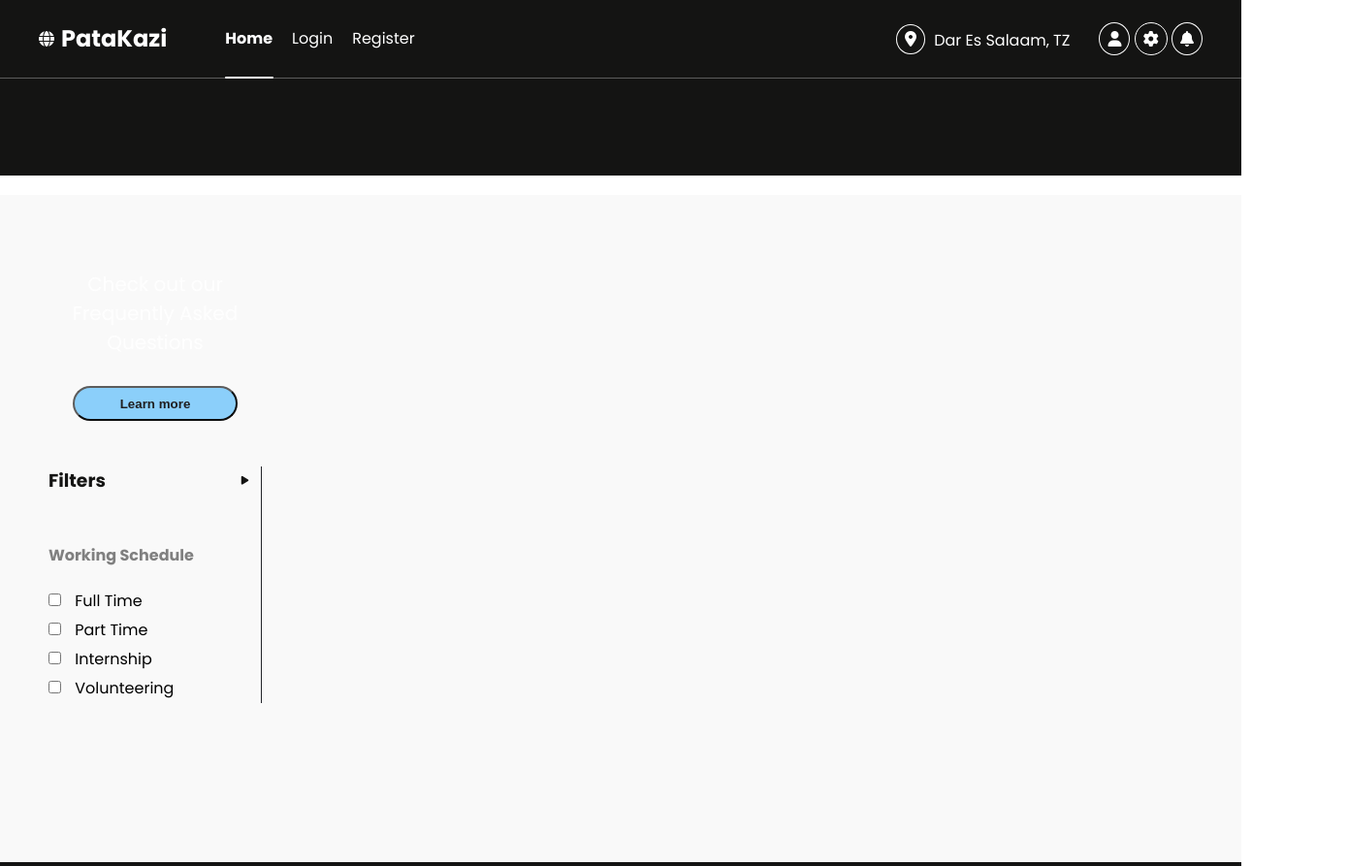
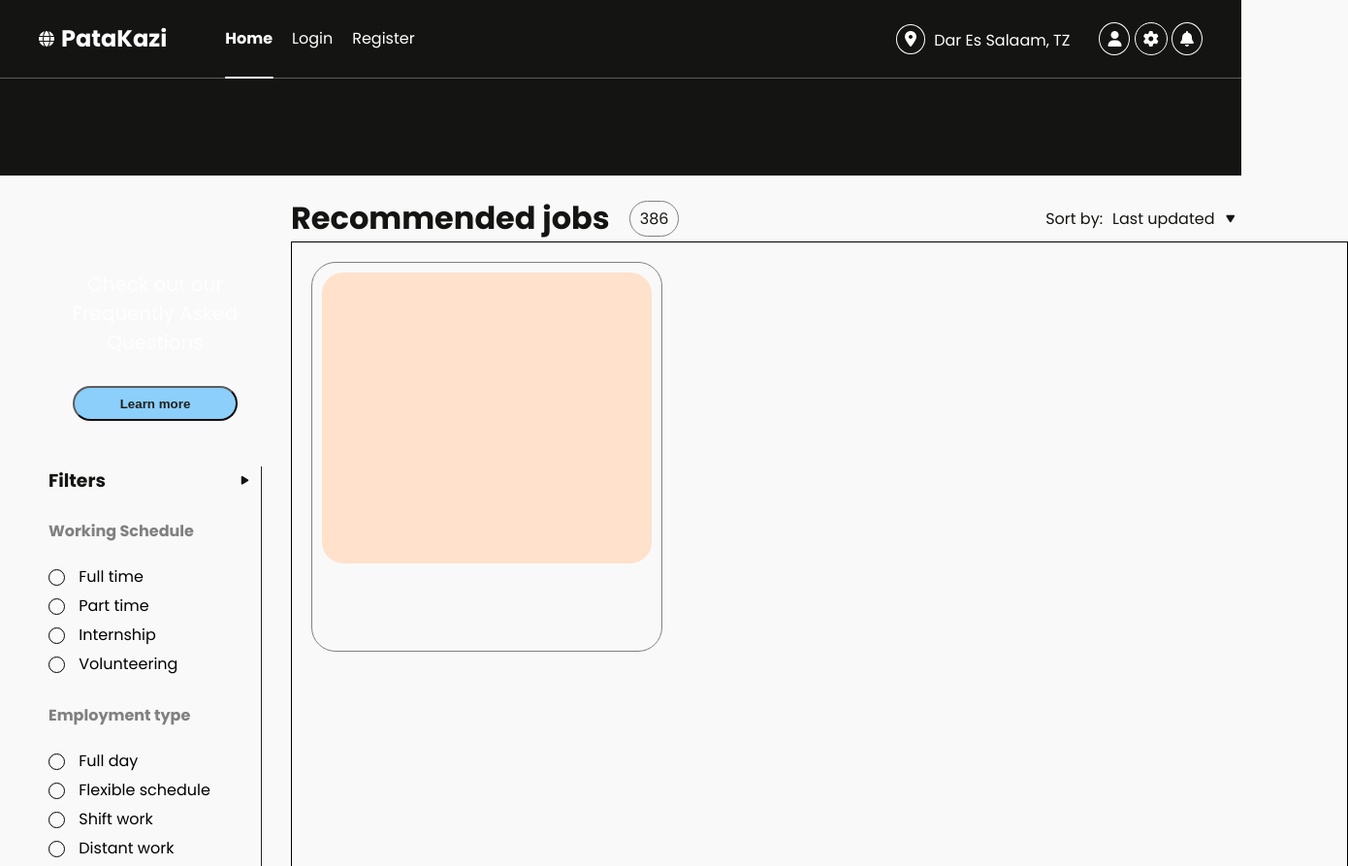
Before and after one commit to insypher/PataKazi, a plain HTML site: page index.html in a window 1280 px wide. Shown: the top 893 px of the page at 97% size, 1390 px wide, since content can reach past the window. Drawn offline with Linux system fonts and the light colour scheme.

Commit message:
filter done + added divs for cards

```diff
--- a/index.html
+++ b/index.html
@@ -53,27 +53,67 @@
           <div class="working-box">
             <h4>Working Schedule</h4>
             <div class="working-row">
-              <input type="checkbox" name="check" id="check">
-              <label for="check">Full Time</label>
+              <input type="checkbox" name="check" id="check" />
+              <label for="check">Full time</label>
             </div>
             <div class="working-row">
-              <input type="checkbox" name="check" id="check">
-              <label for="check">Part Time</label>
+              <input type="checkbox" name="check" id="check" />
+              <label for="check">Part time</label>
             </div>
             <div class="working-row">
-              <input type="checkbox" name="check" id="check">
+              <input type="checkbox" name="check" id="check" />
               <label for="check">Internship</label>
             </div>
 
             <div class="working-row">
-              <input type="checkbox" name="check" id="check">
+              <input type="checkbox" name="check" id="check" />
               <label for="check">Volunteering</label>
             </div>
+          </div>
+          <div class="working-box">
+            <h4>Employment type</h4>
+            <div class="working-row">
+              <input type="checkbox" name="check" id="check" />
+              <label for="check">Full day</label>
+            </div>
+            <div class="working-row">
+              <input type="checkbox" name="check" id="check" />
+              <label for="check">Flexible schedule</label>
+            </div>
+            <div class="working-row">
+              <input type="checkbox" name="check" id="check" />
+              <label for="check">Shift work</label>
+            </div>
+
+            <div class="working-row">
+              <input type="checkbox" name="check" id="check" />
+              <label for="check">Distant work</label>
             </div>
           </div>
         </div>
       </div>
-      <div class="right-main"></div>
+      <div class="right-main">
+        <div class="mainTitleFilter">
+          <div class="leftMainTitle">
+            <h1>Recommended jobs</h1>
+            <span id="jobNo">386</span>
+          </div>
+          <div class="rightMainTitle">
+            <span id="sortSpan">Sort by:</span>
+            <div class="SortFilter">
+              <span>Last updated</span>
+              <i class="fa-solid fa-play fa-rotate-90 fa-2xs"></i>
+            </div>
+          </div>
+        </div>
+        <div class="cardGroups">
+          <div class="cardOne">
+            <div class="cardColor"></div>
+          </div>
+          <div class="cardTwo"></div>
+          <div class="cardThree"></div>
+        </div>
+      </div>
     </div>
     <footer class="footer">
       <div class="container">
--- a/style.css
+++ b/style.css
@@ -11,6 +11,7 @@
 body {
   font-family: "Poppins", sans-serif;
   color: white;
+  background-color: var(--body-color);
 }
 
 a {
@@ -68,7 +69,7 @@ div.pataKazi {
   gap: 7px;
 }
 
-div h1 {
+nav div h1 {
   margin-right: 40px;
 }
 
@@ -101,14 +102,39 @@ div.right div.location i {
   padding: 6.5px 8px;
 }
 
+div.right-main div.mainTitleFilter {
+  margin-top: 20px;
+  margin-left: 30px;
+  display: flex;
+  color: #141413;
+  align-items: center;
+  justify-content: space-between;
+}
+
+div.right-main div.mainTitleFilter div.leftMainTitle {
+  display: flex;
+  align-items: center;
+}
+
+div.right-main div.mainTitleFilter div.rightMainTitle {
+}
+
+div.right-main div.mainTitleFilter #jobNo {
+  border: 1px solid grey;
+  padding: 5px 10px;
+  border-radius: 20px;
+  margin-left: 20px;
+}
+
 div.nav-2 {
   height: 100px;
   background-color: var(--background-color);
 }
 
 div.mainContent {
-  height: 86vh;
+  /* height: 86vh; */
   background-color: var(--body-color);
+  display: flex;
 }
 div.left-main {
   width: 220px;
@@ -159,6 +185,7 @@ div.left-main div.learn-box button.learn-button:hover {
 
 div.left-main div.full-filter {
   border-right: 1px solid #24262b;
+  height: 440px;
 }
 
 div.left-main div.full-filter div.filter-title {
@@ -168,10 +195,11 @@ div.left-main div.full-filter div.filter-title {
   gap: 140px;
   align-items: center;
 }
+
 .working-box h4 {
   color: gray;
   margin-bottom: 20px;
-  margin-top: 50px;
+  margin-top: 25px;
 }
 .working-row {
   line-height: 30px;
@@ -180,6 +208,70 @@ div.left-main div.full-filter div.filter-title {
 .working-row label {
   color: black;
   margin-left: 10px;
+}
+
+.working-row input[type="checkbox"] {
+  accent-color: var(--background-color);
+  width: 17px;
+  height: 17px;
+  border-radius: 50%;
+  vertical-align: middle;
+  border: 1px solid black;
+  appearance: none;
+  -webkit-appearance: none;
+  outline: none;
+}
+
+.working-row input[type="checkbox"]:checked {
+  appearance: auto;
+  clip-path: circle(50% at 50% 50%);
+  background-color: #141413;
+}
+
+div.mainTitleFilter {
+  display: flex;
+  justify-content: space-between;
+  width: 75vw;
+}
+
+div.rightMainTitle {
+  display: flex;
+  /* justify-content: space-between;
+  width: 900px;
+  margin: 0px 20px; */
+}
+
+div.rightMainTitle #sortSpan {
+  margin-right: 10px;
+}
+
+div.rightMainTitle div.SortFilter {
+  display: flex;
+}
+
+div.cardGroups {
+  border: 1px solid black;
+  height: 100vh;
+  width: 85vw;
+  margin-left: 30px;
+  display: flex;
+}
+
+div.cardOne {
+  margin: 20px;
+  border: 1px solid grey;
+  height: 400px;
+  width: 360px;
+  border-radius: 25px;
+}
+
+div.cardColor {
+  height: 300px;
+  border-radius: 22px;
+  /* width: 340px; */
+  background-color: #ffe1cc;
+  margin: 10px;
+  margin-bottom: 90px;
 }
 
 .footer {
@@ -279,7 +371,7 @@ div.left-main div.full-filter div.filter-title {
     /* border: 1px solid red; */
     margin-left: 10px;
   }
-  div h1 {
+  nav div h1 {
     margin-right: 10px;
   }
   div.right {
```
